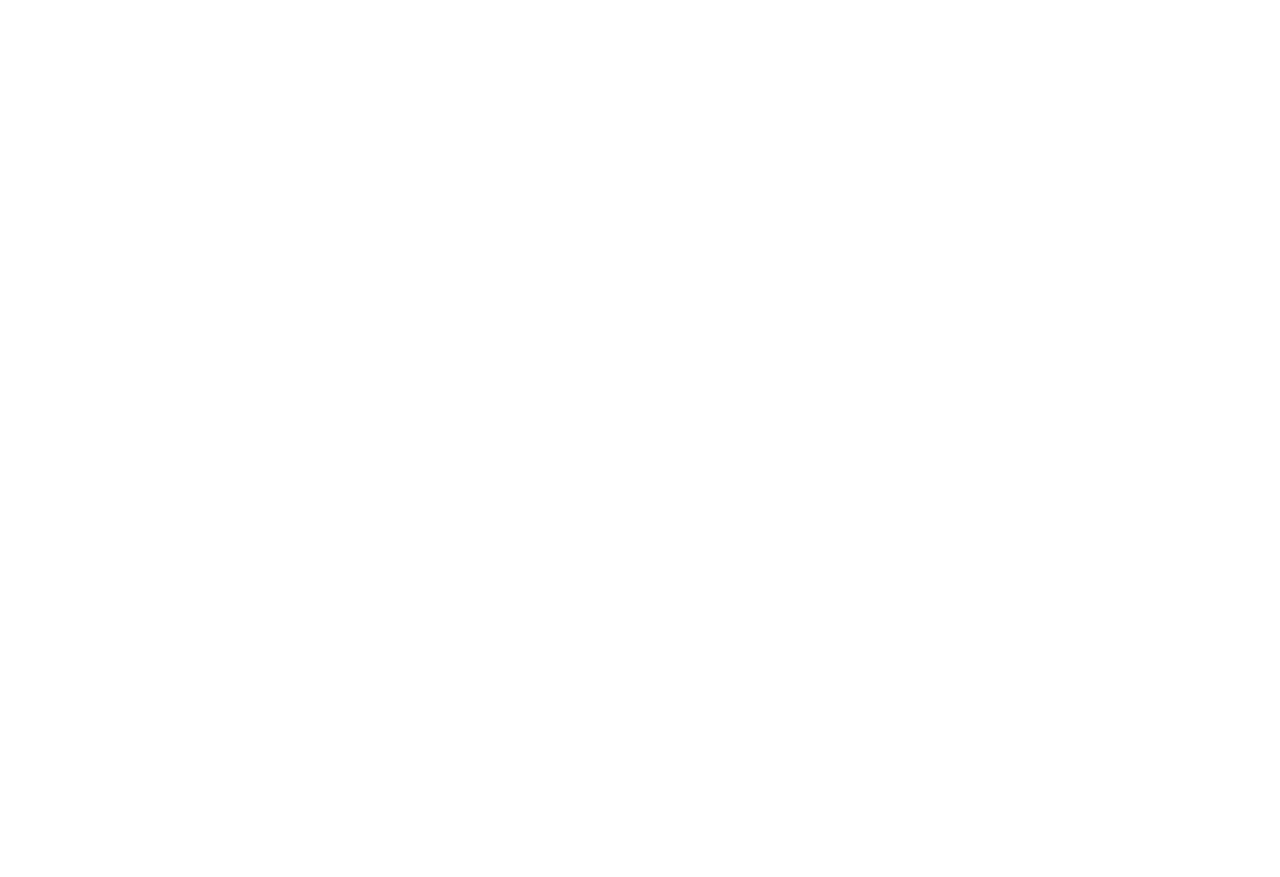
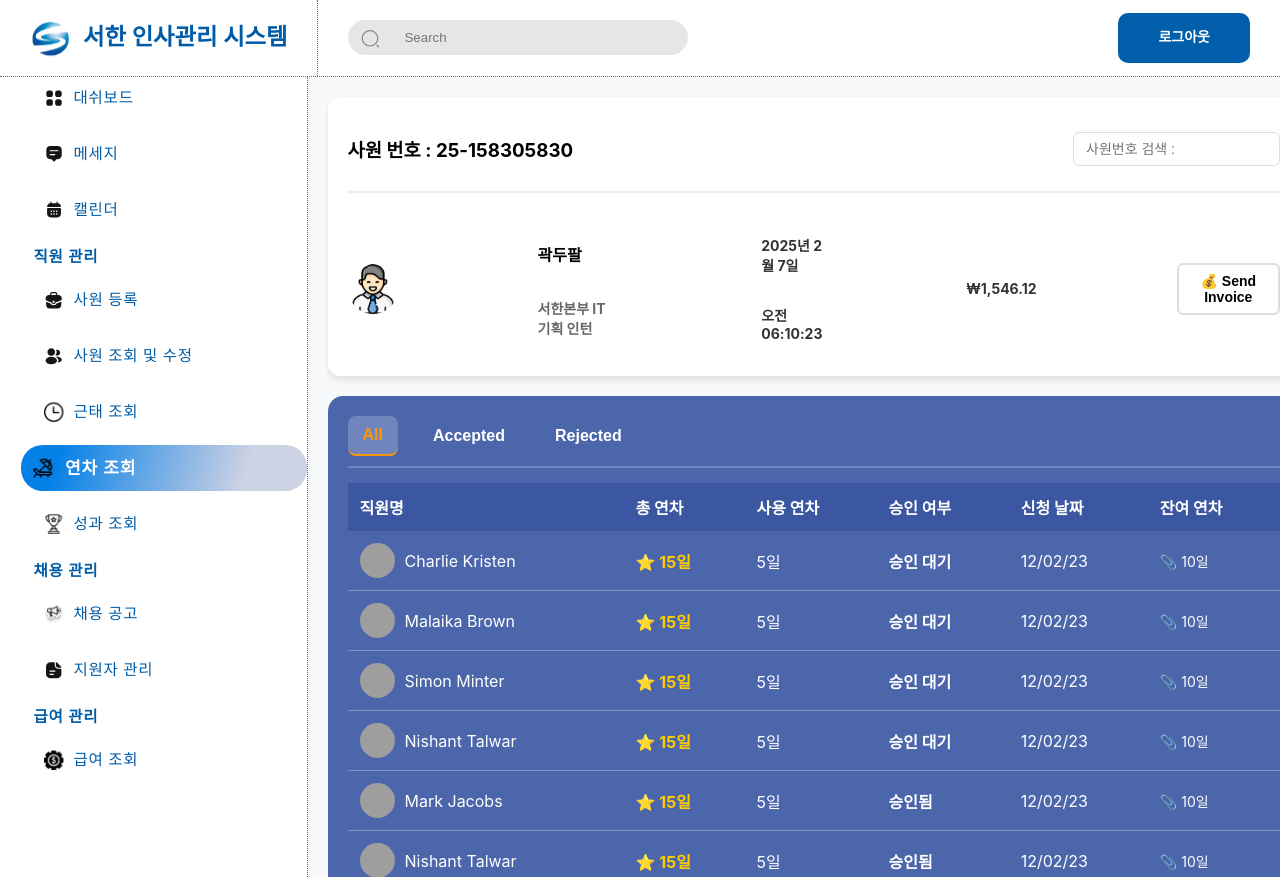
Before and after one commit to youth-o/HR-Master-System, a React (Create React App) app in the folder frontend/hr-master/: page /leave in a window 1280 px wide. Before the commit this address had no page. Before the commit the page ends 800 px from the top, so only its background shows below. Built offline with nearby package versions, Linux system fonts and the light colour scheme; grey boxes are pictures that could not be loaded.

Commit message:
feat: 병합 및 Nav로 페이지 이동

```diff
--- a/frontend/hr-master/src/App.js
+++ b/frontend/hr-master/src/App.js
@@ -42,6 +42,8 @@
 				<Route path="/volunteer" element={<Volunteer />} />
 				<Route path="/pay" element={<PayManagement />} />
 				<Route path="/performance" element={<PerformanceManage />} />
+				<Route path="/leave" element={<AnnualManage />} />
+				<Route path="/attendance" element={<AttendanceManage />} />
 			</Routes>
 		</BrowserRouter>
 	);
--- a/frontend/hr-master/src/components/common/Nav/Nav.jsx
+++ b/frontend/hr-master/src/components/common/Nav/Nav.jsx
@@ -97,21 +97,21 @@
 				</div>
 				<div
 					className={`${styles.category} ${activeCategory === 'attendance' ? styles.active : ''}`}
-					onClick={() => handleCategoryClick('attendance')}
+					onClick={() => handleCategoryClick('attendance', '/attendance')}
 				>
 					<img src={attendance} alt="시계 아이콘" />
 					<p>근태 조회</p>
 				</div>
 				<div
 					className={`${styles.category} ${activeCategory === 'leave' ? styles.active : ''}`}
-					onClick={() => handleCategoryClick('leave')}
+					onClick={() => handleCategoryClick('leave', '/leave')}
 				>
 					<img src={leave} alt="연차 아이콘" />
 					<p>연차 조회</p>
 				</div>
 				<div
 					className={`${styles.category} ${activeCategory === 'performance' ? styles.active : ''}`}
-					onClick={() => handleCategoryClick('performance')}
+					onClick={() => handleCategoryClick('performance', '/performance')}
 				>
 					<img src={performance} alt="성과 아이콘" />
 					<p>성과 조회</p>
--- a/frontend/hr-master/src/pages/PerformanceManage/PerformanceManage.jsx
+++ b/frontend/hr-master/src/pages/PerformanceManage/PerformanceManage.jsx
@@ -1,8 +1,8 @@
 import React from 'react';
 import Header from '../../components/common/Header/Header';
 import Nav from '../../components/common/Nav/Nav';
-import EmployeeInfo from '../../components/\bPayManagement/EmployeePayInfo';
-import PerformanceTable from '../../components/Table/PerformanceTable/PerformanceTable'
+import EmployeeInfo from '../../components/PayManagement/EmployeePayInfo';
+import PerformanceTable from '../../components/Table/PerformanceTable/PerformanceTable';
 
 import './PerformanceManage.css';
 
```
Also changed, not shown: frontend/hr-master/src/pages/AnnualManage/AnnualManage.jsx (+3 -4 lines), frontend/hr-master/src/pages/AttendanceManage/AttendanceManage.jsx (+3 -4 lines), frontend/hr-master/src/pages/PayManagement/PayManagement.css (indentation only). Lines whose indentation alone changed are shown as unchanged.
